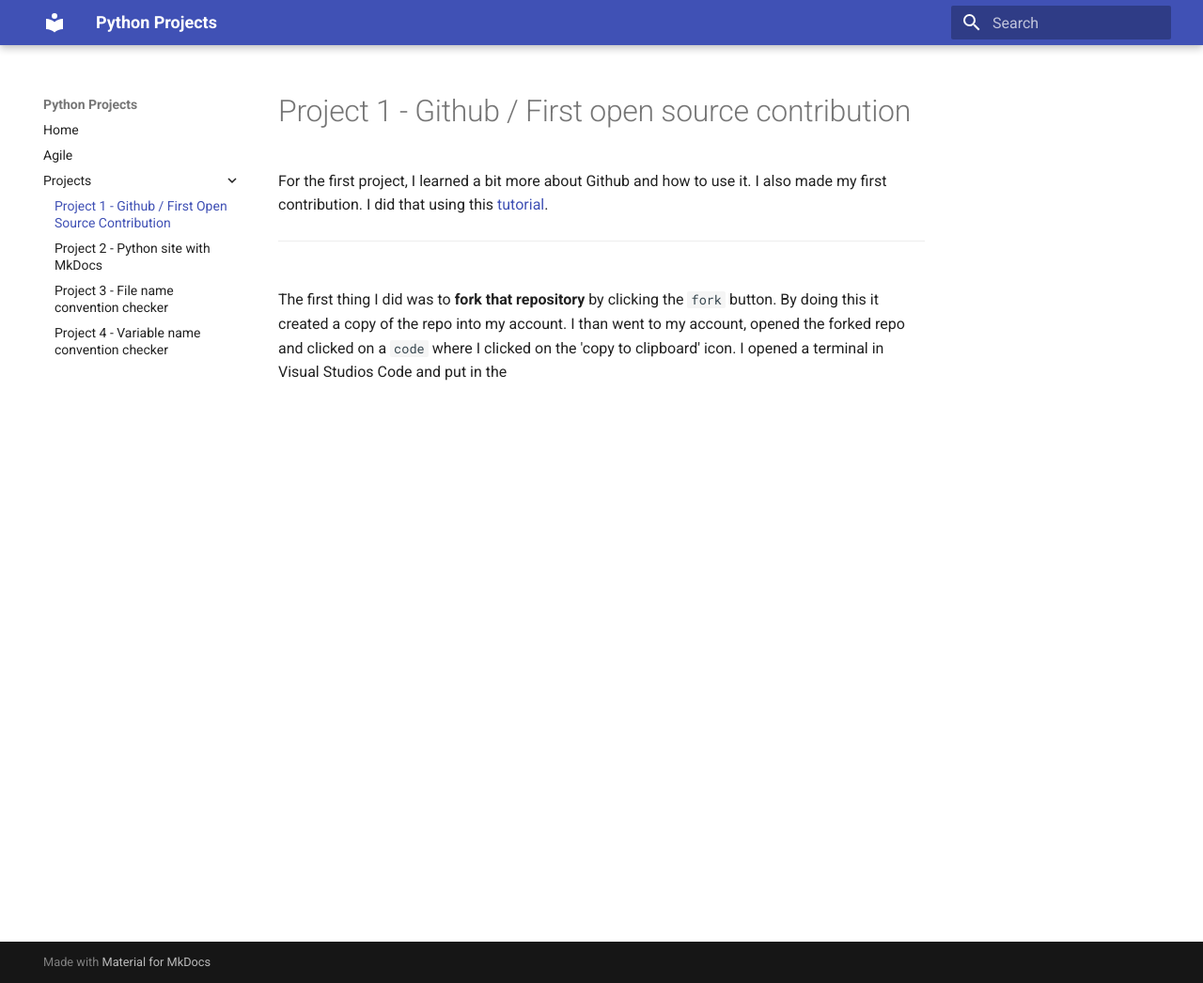
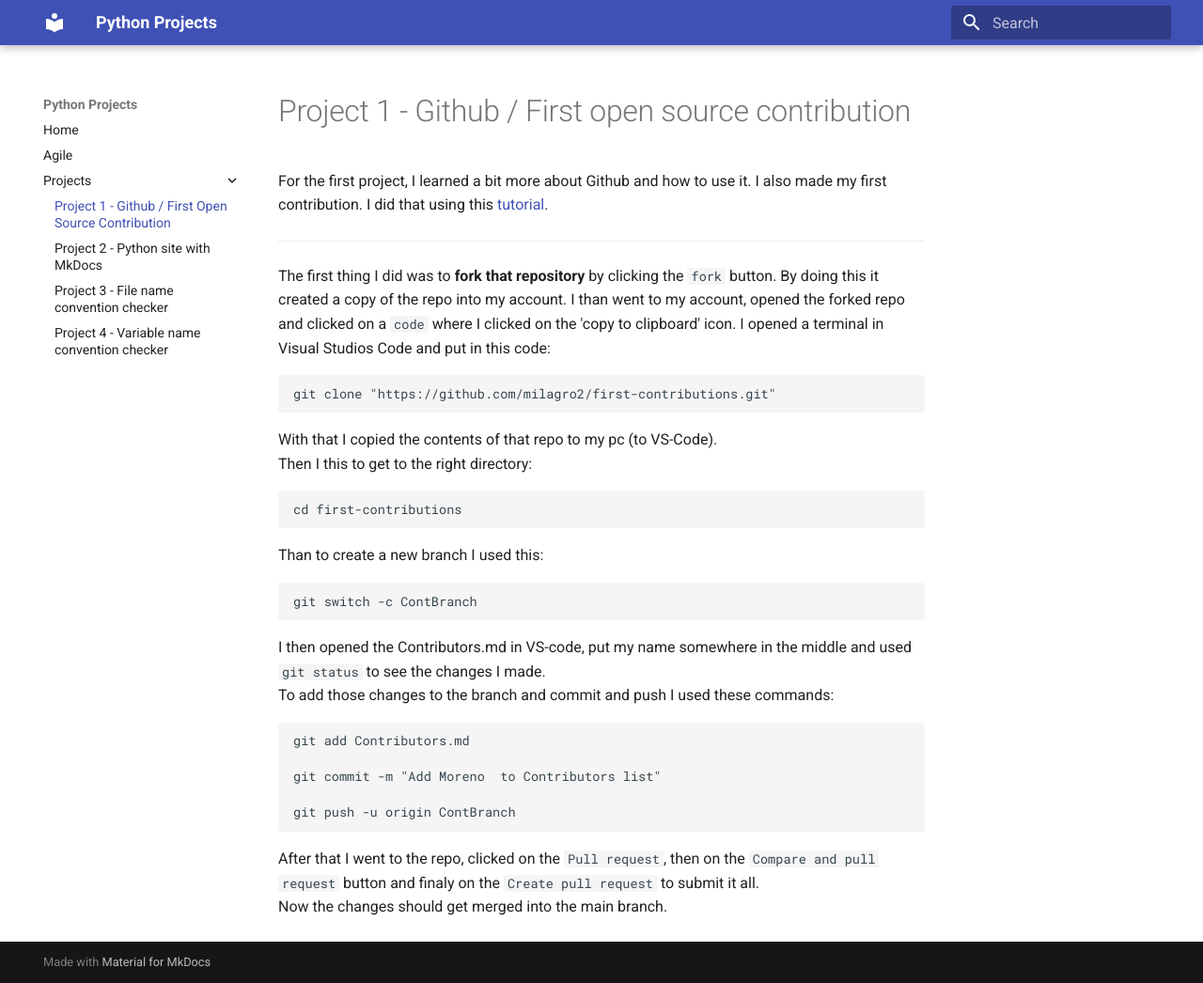
Before and after one commit to milagro2/pythonsite, an MkDocs documentation site: the page built from docs/project1.md, in a window 1280 px wide and 1046 px high. Shown: the whole window at 94% size. Built offline with MkDocs 1.6.1 and Material for MkDocs 9.7.7, drawn with Linux system fonts in a browser that asks for light colours.

Commit message:
Update project1.md

````diff
--- a/docs/project1.md
+++ b/docs/project1.md
@@ -4,4 +4,27 @@ For the first project, I learned a bit more about Github and how to use it.
 I also made my first contribution. I did that using this [tutorial](https://github.com/firstcontributions/first-contributions).
 
 ---
-<br> The first thing I did was to **fork that repository** by clicking the `fork` button. By doing this it created a copy of the repo into my account. I than went to my account, opened the forked repo and clicked on a `code` where I clicked on the 'copy to clipboard' icon. I opened a terminal in Visual Studios Code and put in the
+The first thing I did was to **fork that repository** by clicking the `fork` button. By doing this it created a copy of the repo into my account. I than went to my account, opened the forked repo and clicked on a `code` where I clicked on the 'copy to clipboard' icon. I opened a terminal in Visual Studios Code and put in this code:
+```python
+git clone "https://github.com/milagro2/first-contributions.git"
+```
+With that I copied the contents of that repo to my pc (to VS-Code). <br>
+Then I this to get to the right directory:
+```cmd
+cd first-contributions
+```
+Than to create a new branch I used this:
+```python
+git switch -c ContBranch
+```
+I then opened the Contributors.md in VS-code, put my name somewhere in the middle and used `git status` to see the changes I made.
+<br> To add those changes to the branch and commit and push I used these commands:
+```python
+git add Contributors.md
+
+git commit -m "Add Moreno  to Contributors list"
+
+git push -u origin ContBranch
+```
+After that I went to the repo, clicked on the `Pull request`, then on the `Compare and pull request` button and finaly on the `Create pull request` to submit it all. <br>
+Now the changes should get merged into the main branch.
````
